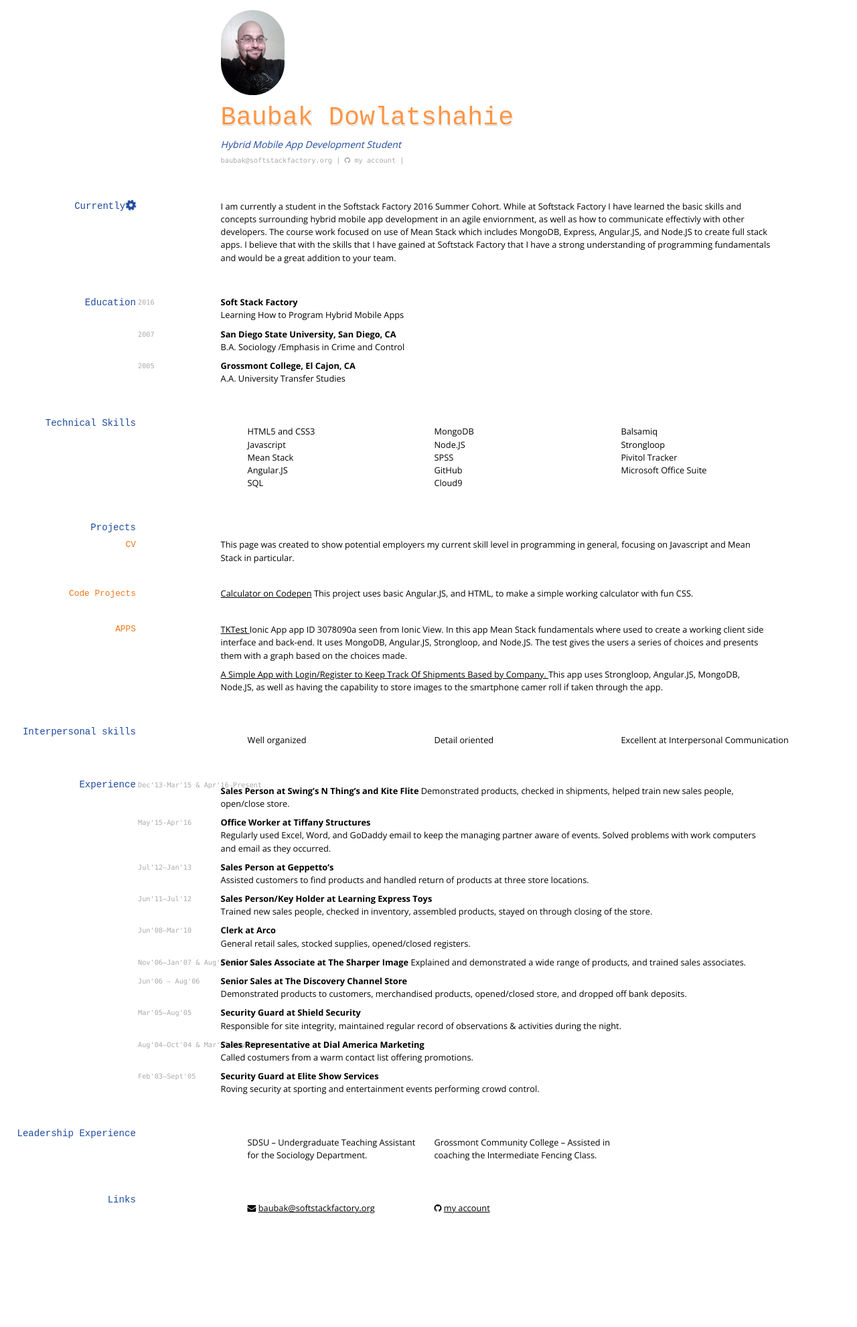
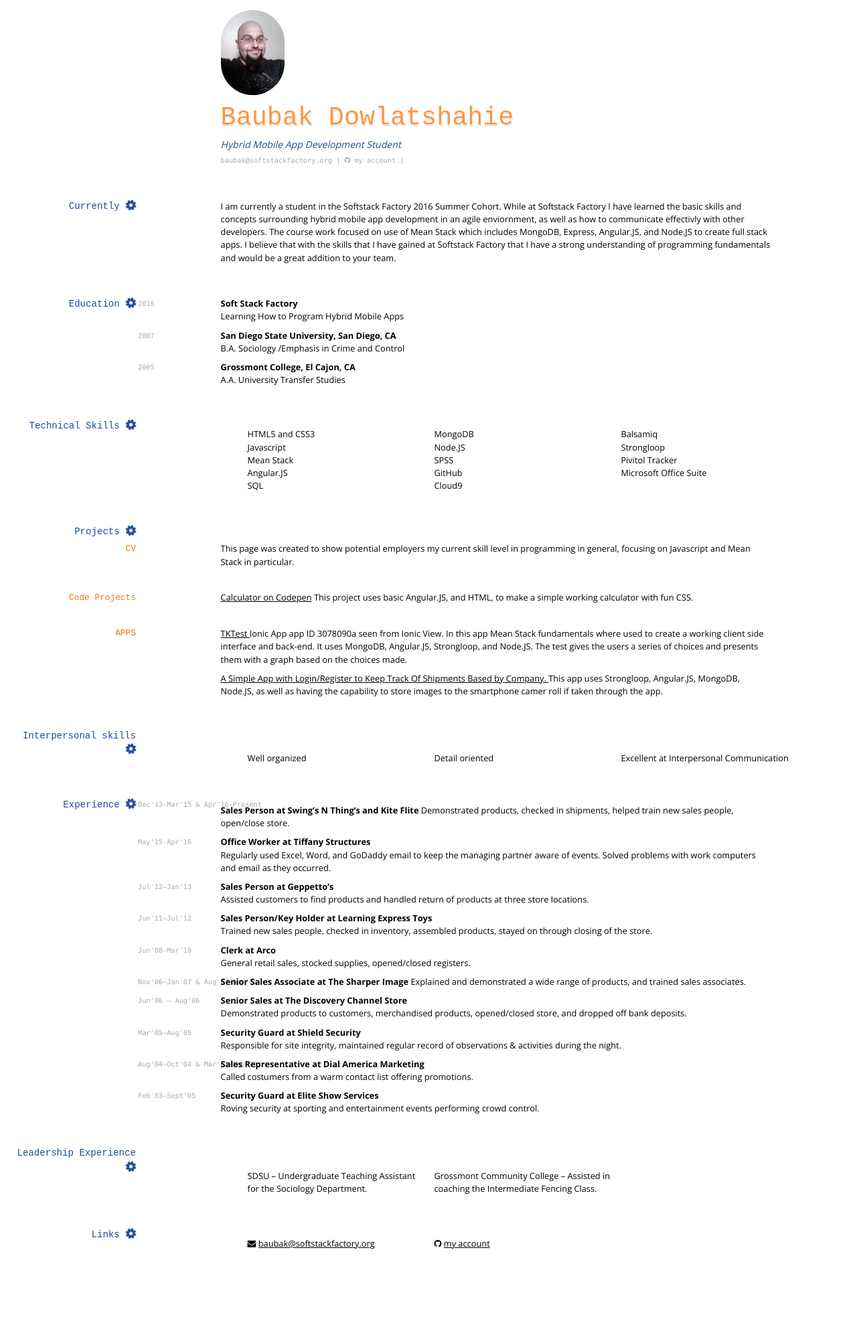
Before and after one commit to bdowlatshahiessf/bdowlatshahiessf.github.io, a Jekyll site: the page built from index.md, in a window 1280 px wide. Shown: the whole page at 67% size. Built offline with Jekyll 4.4.1, drawn with Linux system fonts in a browser that asks for light colours; nearby versions of some CDN libraries; before the commit the page ends 1930 px from its top, so only the background shows below that.

Commit message:
Update index.md

```diff
--- a/index.md
+++ b/index.md
@@ -17,11 +17,11 @@ Hybrid Mobile App Development Student
 </div>
 
 
-## Currently<i class="fa fa-cog fa-spin" style="font-size:1.3em"></i>
+## Currently <i class="fa fa-cog fa-spin" style="font-size:1.3em"> </i>
 
 I am currently a student in the Softstack Factory 2016 Summer Cohort. While at Softstack Factory I have learned the basic skills and concepts surrounding hybrid mobile app development in an agile enviornment, as well as how to communicate effectivly with other developers. The course work focused on use of Mean Stack which includes MongoDB, Express, Angular.JS, and Node.JS to create full stack apps. I believe that with the skills that I have gained at Softstack Factory that I have a strong understanding of programming fundamentals and would be a great addition to your team.
 
-## Education
+## Education <i class="fa fa-cog fa-spin" style="font-size:1.3em"> </i>
 
 
 
@@ -39,7 +39,7 @@ A.A. University Transfer Studies
 
 
 
-## Technical Skills
+## Technical Skills <i class="fa fa-cog fa-spin" style="font-size:1.3em"> </i>
 
 
 
@@ -63,7 +63,7 @@ A.A. University Transfer Studies
 
 
 
-## Projects
+## Projects <i class="fa fa-cog fa-spin" style="font-size:1.3em"> </i>
 
 ### CV
 
@@ -82,12 +82,12 @@ This page was created to show potential employers my current skill level in prog
 <a href="https://github.com/bdowlatshahiessf/finalproject" target="_blank"> A Simple App with Login/Register to Keep Track Of Shipments Based by Company. </a> This app uses Strongloop, Angular.JS, MongoDB, Node.JS, as well as having the capability to store images to the smartphone camer roll if taken through the app.
 
 
-## Interpersonal skills
+## Interpersonal skills <i class="fa fa-cog fa-spin" style="font-size:1.3em"> </i>
 * Well organized
 * Detail oriented
 * Excellent at Interpersonal Communication
 
-## Experience
+## Experience <i class="fa fa-cog fa-spin" style="font-size:1.3em"> </i>
 
 
 `Dec'13-Mar'15 & Apr'16-Present`
@@ -166,12 +166,12 @@ Roving security at sporting and entertainment events performing crowd control.
 
 
 
-## Leadership Experience
+## Leadership Experience <i class="fa fa-cog fa-spin" style="font-size:1.3em"> </i>
 
 * SDSU – Undergraduate Teaching Assistant for the Sociology Department.
 * Grossmont Community College – Assisted in coaching the Intermediate Fencing Class.
 
-## Links
+## Links <i class="fa fa-cog fa-spin" style="font-size:1.3em"> </i>
 
 
 * <i class="fa fa-envelope"></i> <a href="mailto:">baubak@softstackfactory.org</a><br />
```
